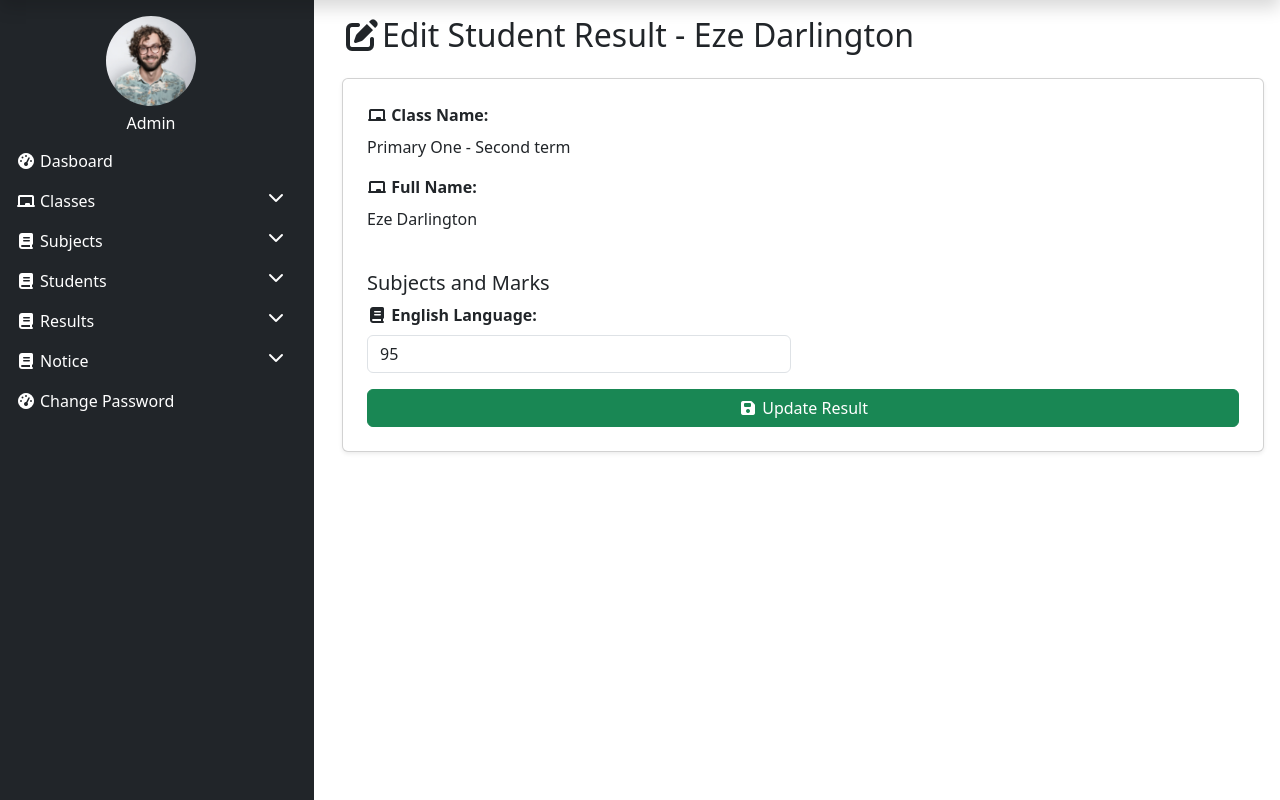
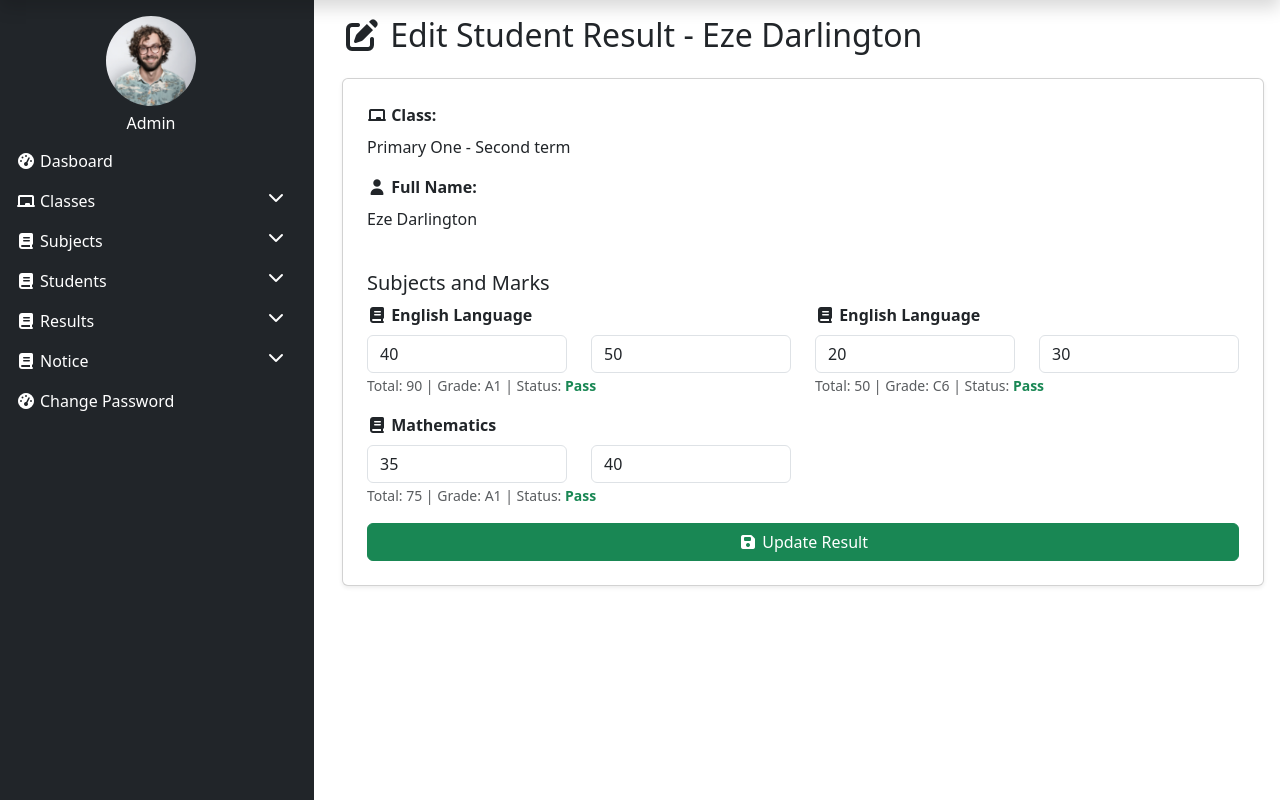
Before and after one commit to Darlington112/Adetola-Result-Management-System, a Django app: page /edit_result/6/ in a window 1280 px wide. Shown: the part 56-856 px from the top of the page. Run offline with Django 5.2, Linux system fonts and the light colour scheme; a user stored in the database is signed in; data comes from the database, SQL or seed files in the repository; some libraries are stand-ins or nearby versions.

Commit message:
refactored the result to know accept C.A mark and Exam Mark, this was done at the model.py, views.py and result related templates

```diff
--- a/resultManager/models.py
+++ b/resultManager/models.py
@@ -64,30 +64,57 @@ class Result(models.Model):
     student = models.ForeignKey(Student, on_delete=models.CASCADE)
     student_class = models.ForeignKey(Class, on_delete=models.SET_NULL, null=True)
     subject = models.ForeignKey(Subject, on_delete=models.SET_NULL, null=True)
-    marks = models.IntegerField()
+
+    test_marks = models.IntegerField(default=0)
+
+    exam_marks = models.IntegerField(default=0)
+    total_marks = models.IntegerField(default=0,editable=False)
+
     grade = models.CharField(max_length=2, blank=True)
+    status = models.CharField(max_length=4, blank=True)  # Pass / Fail
+
     posting_date = models.DateTimeField(auto_now_add=True)
     updation_date = models.DateTimeField(auto_now=True)
 
     def save(self, *args, **kwargs):
-     self.marks = int(self.marks)  # ✅ FIX
+        self.test_marks = int(self.test_marks)
+        self.exam_marks = int(self.exam_marks)
 
-     if self.marks >= 70:
-        self.grade = 'A'
-     elif self.marks >= 60:
-        self.grade = 'B'
-     elif self.marks >= 50:
-        self.grade = 'C'
-     elif self.marks >= 45:
-        self.grade = 'D'
-     else:
-        self.grade = 'F'
+        # Total
+        self.total_marks = self.test_marks + self.exam_marks
 
-     super().save(*args, **kwargs)
+        # Grade
+        if self.total_marks >= 75:
+            self.grade = 'A1'
+        elif self.total_marks >= 70:
+            self.grade = 'B2'
+        elif self.total_marks >= 65:
+            self.grade = 'B3'
+        elif self.total_marks >= 60:
+            self.grade = 'C4'
+        elif self.total_marks >= 55:
+            self.grade = 'C5'
+        elif self.total_marks >= 50:
+            self.grade = 'C6'
+        elif self.total_marks >= 45:
+            self.grade = 'D7'
+        elif self.total_marks >= 40:
+            self.grade = 'E8'
+        else:
+            self.grade = 'F'
 
+        # Pass / Fail
+        self.status = 'Pass' if self.total_marks >= 39 else 'Fail'
+
+        super().save(*args, **kwargs)
 
     def __str__(self):
-        return f"{self.student} - {self.subject} - {self.marks} ({self.grade})"
+        return (
+            f"{self.student} - {self.subject} | "
+            f"Total: {self.total_marks}, "
+            f"Grade: {self.grade}, "
+            f"Status: {self.status}"
+        )
 
 class Notice(models.Model):
    title = models.CharField(max_length=200)
--- a/resultManager/templates/edit_result.html
+++ b/resultManager/templates/edit_result.html
@@ -1,11 +1,16 @@
-{% extends 'admin_base.html' %} {% load static %} {% block content %}
+{% extends 'admin_base.html' %}
+{% load static %}
+{% block content %}
 
 <div class="container">
-  <h2 class="mb-4"><i class="fas fa-edit"></i>Edit Student Result - {{student.name}}</h2>
+  <h2 class="mb-4">
+    <i class="fas fa-edit"></i> Edit Student Result - {{ student.name }}
+  </h2>
+
   {% if messages %}
     {% for message in messages %}
       <div
-    class="alert alert-{% if message.tags == 'error' %}danger{% else %}{{message.tags}}{% endif %} alert-dismissible fade show"
+        class="alert alert-{% if message.tags == 'error' %}danger{% else %}{{ message.tags }}{% endif %} alert-dismissible fade show"
         role="alert"
       >
         {{ message }}
@@ -18,68 +23,89 @@
       </div>
     {% endfor %}
   {% endif %}
+
   <form method="post" class="card p-4 shadow-sm">
     {% csrf_token %}
+
+    <!-- Class -->
     <div class="mb-3">
-      <label for="class_name" class="form-label"
-        ><i class="fas fa-chalkboard"></i><strong> Class Name:</strong></label
-      >
+      <label class="form-label">
+        <i class="fas fa-chalkboard"></i>
+        <strong>Class:</strong>
+      </label>
       <div>
-       {{student.student_class.class_name}} -  {{student.student_class.section}}
+        {{ student.student_class.class_name }} -
+        {{ student.student_class.section }}
+      </div>
     </div>
 
+    <!-- Student -->
+    <div class="mb-3">
+      <label class="form-label">
+        <i class="fas fa-user"></i>
+        <strong>Full Name:</strong>
+      </label>
+      <div>{{ student.name }}</div>
     </div>
-    <div class="mb-3">
-      <label for="class_name_numeric" class="form-label"
-        ><i class="fas fa-chalkboard"></i> <strong>Full Name:</strong></label
-      >
-         <div>
-       {{student.name}}
-      </div>
-    </div>
+
     <h5 class="mt-4">Subjects and Marks</h5>
+
     <div class="row">
       {% for res in results %}
         <div class="col-md-6">
           <div class="mb-3">
-                <label class="form-label"
-                ><i class="fas fa-book"></i> <strong>{{res.subject.subject_name}}:</strong></label
-                >
-                <input type="hidden" name="id[]" value="{{res.id}}">
+            <label class="form-label fw-bold">
+              <i class="fas fa-book"></i>
+              {{ res.subject.subject_name }}
+            </label>
+
+            <input type="hidden" name="id[]" value="{{ res.id }}">
+
+            <div class="row">
+              <div class="col-6">
                 <input
                   type="number"
                   class="form-control"
-                id=""
-                name="marks[]"
-                value="{{res.marks}}"
+                  name="test_marks[]"
+                  value="{{ res.test_marks }}"
+                  placeholder="Test"
+                  min="0"
                   required
-                />
+                >
               </div>
 
+              <div class="col-6">
+                <input
+                  type="number"
+                  class="form-control"
+                  name="exam_marks[]"
+                  value="{{ res.exam_marks }}"
+                  placeholder="Exam"
+                  min="0"
+                  required
+                >
+              </div>
+            </div>
+
+            <small class="text-muted">
+              Total: {{ res.total_marks }} |
+              Grade: {{ res.grade }} |
+              Status:
+              {% if res.status == "Pass" %}
+                <span class="text-success fw-bold">Pass</span>
+              {% else %}
+                <span class="text-danger fw-bold">Fail</span>
+              {% endif %}
+            </small>
+          </div>
         </div>
       {% endfor %}
+    </div>
 
-    </div>
     <button type="submit" class="btn btn-success">
       <i class="fas fa-save"></i> Update Result
-
+    </button>
   </form>
 </div>
 
-
-<script>
-    document.addEventListener('DOMContentLoaded', function() {
-        const form = document.querySelectorAll('form');
-        form.addEventListener('submit', ()=>{
-            const ids = form.querySelectorAll('input[name="id"]');
-            const marks = form.querySelectorAll('input[name="marks"]');
-
-            ids.forEach(input=>input.name = "id[]");
-            marks.forEach(input=>input.name = "marks[]");
-
-        })
-
-    });
-</script>
-
 {% endblock %}
--- a/resultManager/views.py
+++ b/resultManager/views.py
@@ -326,26 +326,42 @@ def manage_notice(request):
 def add_result(request):
     classes = Class.objects.all()
     subjects = Subject.objects.all()
+
     if request.method == 'POST':
         try:
-           class_id = request.POST.get('class_id')
-           student_id = request.POST.get('student_id')
-           marks_data = {key.split('_')[1]: value for key, value in request.POST.items() if key.startswith('marks_')}
+            class_id = request.POST.get('class_id')
+            student_id = request.POST.get('student_id')
 
-           for subject_id, marks in marks_data.items():
-               Result.objects.create(
-                   student_id=student_id,
-                   subject_id=subject_id,
-                   student_class_id=class_id,
-                   marks=marks
-               )
-           messages.success(request, "Result info added successfully.")
+            # Extract test & exam marks per subject
+            test_data = {
+                key.split('_')[1]: value
+                for key, value in request.POST.items()
+                if key.startswith('test_')
+            }
+
+            exam_data = {
+                key.split('_')[1]: value
+                for key, value in request.POST.items()
+                if key.startswith('exam_')
+            }
+
+            for subject_id in test_data:
+                Result.objects.create(
+                    student_id=student_id,
+                    student_class_id=class_id,
+                    subject_id=subject_id,
+                    test_marks=test_data.get(subject_id, 0),
+                    exam_marks=exam_data.get(subject_id, 0),
+                )
+
+            messages.success(request, "Result info added successfully.")
+            return redirect('add_result')
 
         except Exception as e:
-            messages.error(request, f"Error declaring result.{str(e)}")
-            return redirect(add_result)
+            messages.error(request, f"Error declaring result: {str(e)}")
+            return redirect('add_result')
+
     return render(request, 'add_result.html', locals())
-
 
 from django.http import JsonResponse
 
@@ -383,33 +399,29 @@ def manage_result(request):
                 'status': res.student.status,
             }
 
-
-
-
-
     return render(request, 'manage_result.html', {'results': students.values()})
 
 
 @login_required(login_url='admin_login')
 def edit_result(request, stid):
+    student = get_object_or_404(Student, id=stid)
+    results = Result.objects.filter(student=student)
 
-     student = get_object_or_404(Student, id=stid)
-     results = Result.objects.filter(student = student)
-     if request.method == 'POST':
-         ids = request.POST.getlist('id[]') #id[]: [5,6,7]
-         marks = request.POST.getlist('marks[]') #marks[]: [80,90,70]
+    if request.method == 'POST':
+        ids = request.POST.getlist('id[]')
+        test_marks = request.POST.getlist('test_marks[]')
+        exam_marks = request.POST.getlist('exam_marks[]')
 
-         for i in range(len(ids)):
-             result_obj = get_object_or_404(Result, id=ids[i])
-             result_obj.marks = marks[i]
-             result_obj.save()
+        for i in range(len(ids)):
+            result_obj = get_object_or_404(Result, id=ids[i])
+            result_obj.test_marks = test_marks[i]
+            result_obj.exam_marks = exam_marks[i]
+            result_obj.save()  # recalculates total & grade
 
-         messages.success(request, "Result updated successfully.")
-        #  return redirect('edit_result', stid=stid)
-         return redirect(manage_result)
+        messages.success(request, "Result updated successfully.")
+        return redirect('manage_result')
 
-     return render(request, 'edit_result.html', locals())
-
+    return render(request, 'edit_result.html', locals())
 
 from django.contrib import messages
 from django.contrib.auth import update_session_auth_hash
@@ -451,21 +463,36 @@ def search_result(request):
 
 
 def check_result(request):
-     if request.method == 'POST':
+    if request.method == 'POST':
         rollid = request.POST.get('rollid')
         class_id = request.POST.get('class_id')
+
         try:
-            student = Student.objects.get(roll_id=rollid, student_class_id=class_id)
-            results = Result.objects.filter(student=student)
-            total_marks = sum(result.marks for result in results)
+            student = Student.objects.get(
+                roll_id=rollid,
+                student_class_id=class_id
+            )
+
+            results = Result.objects.filter(student=student).only('total_marks', 'status')
+
+
+            total_marks = sum(r.total_marks for r in results)
             subject_count = results.count()
             max_total = subject_count * 100
+
             percentage = (total_marks / max_total) * 100 if max_total > 0 else 0
-            percentage = round(percentage,2)
+            percentage = round(percentage, 2)
+
+            # Overall Pass / Fail
+            overall_status = (
+                "Pass" if all(r.status == "Pass" for r in results) else "Fail"
+            )
+
             return render(request, 'result_page.html', locals())
-        except Exception as e:
-             messages.error(request, "No results found for the given Roll ID and Class")
-             return redirect('search_result')
+
+        except Student.DoesNotExist:
+            messages.error(request, "No results found for the given Roll ID and Class")
+            return redirect('search_result')
 
 
 @login_required(login_url='admin_login')
```
Also changed, not shown: resultManager/templates/add_result.html (+72 -66 lines), resultManager/templates/admin_view_result.html (+20 -7 lines), resultManager/templates/manage_result.html (+34 -26 lines), resultManager/templates/result_page.html (+37 -19 lines), db.sqlite3, resultManager/migrations/0004_remove_result_marks_result_exam_marks_result_status_and_more.py (added). Lines whose indentation alone changed are shown as unchanged.
